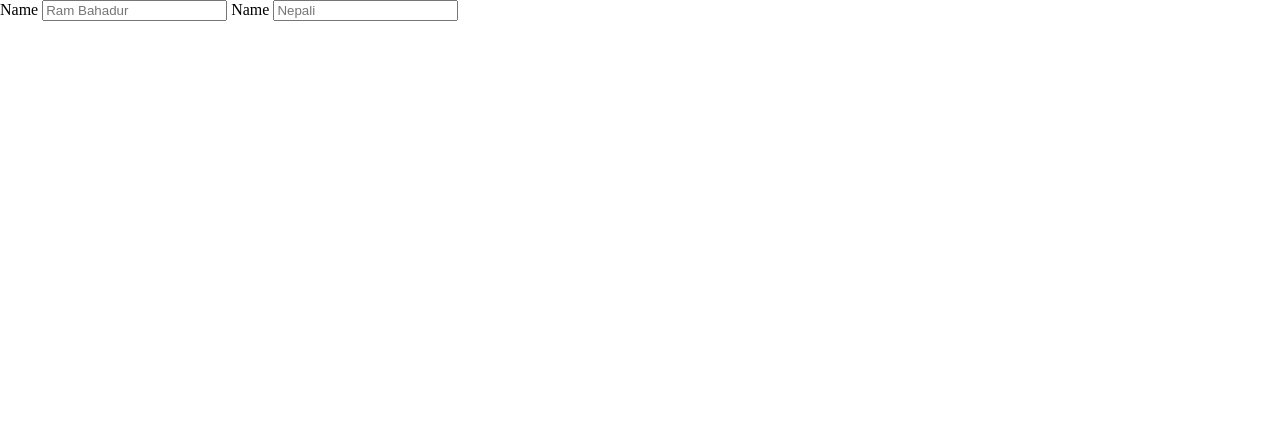
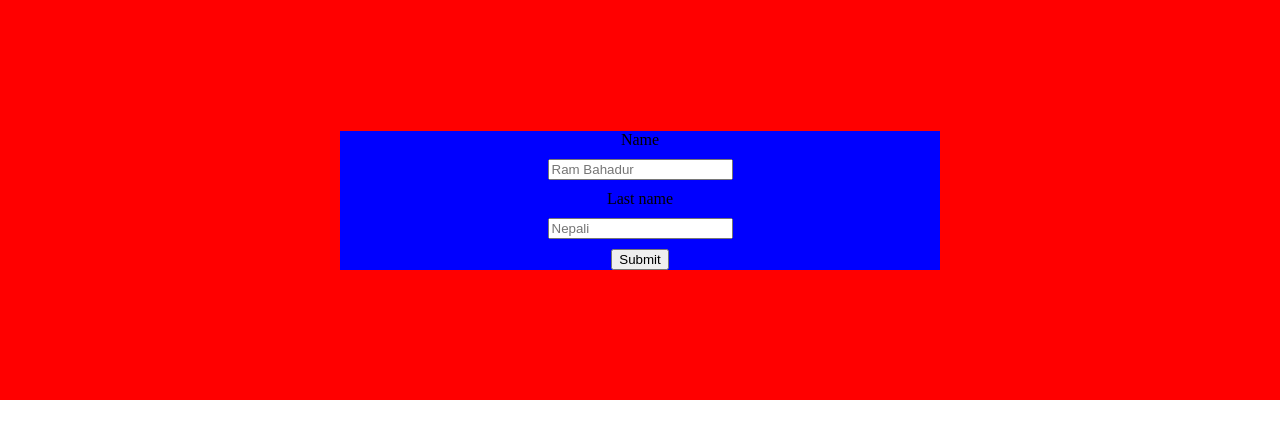
Before and after one commit to Shagain/basic-form, a plain HTML site: page index.html in a window 1280 px wide. Drawn offline with Linux system fonts and the light colour scheme.

Commit message:
modification manily based on html and css

```diff
--- a/form.css
+++ b/form.css
@@ -2,3 +2,22 @@ body{
   padding: 0;
   margin: 0;
 }
+
+.form-container{
+  background-color: red;
+  /* width: 400px; */
+  height: 400px;
+  display: flex;
+  justify-content: center;
+  align-items: center;
+}
+
+.form-element{
+  width: 600px;
+  background-color: blue;
+  display: flex;
+  justify-content: start;
+  flex-direction: column;
+  align-items: center;
+  gap: 10px;
+}
--- a/index.html
+++ b/index.html
@@ -9,14 +9,23 @@
 </head>
 <body>
 
-  <form action="">
-    <label for="name">Name</label>
-    <input type="text" placeholder="Ram Bahadur" for="first-name">
+  <section class="form-container">
+    <div>
+      <form  action="" >
+        <div class = "form-element">
+          <label for="name">Name</label>
+          <input type="text" placeholder="Ram Bahadur" for="first-name">
 
-    <label for="last-name">Name</label>
-    <input type="text" placeholder="Nepali" for="last-name">
+          <label for="last-name">Last name</label>
+          <input type="text" placeholder="Nepali" for="last-name">
+          <input type="button" value="Submit">
+        </div>
+      </form>
+    </div>
 
-  </form>
+  </section>
+
+
 
 </body>
 </html>
```
